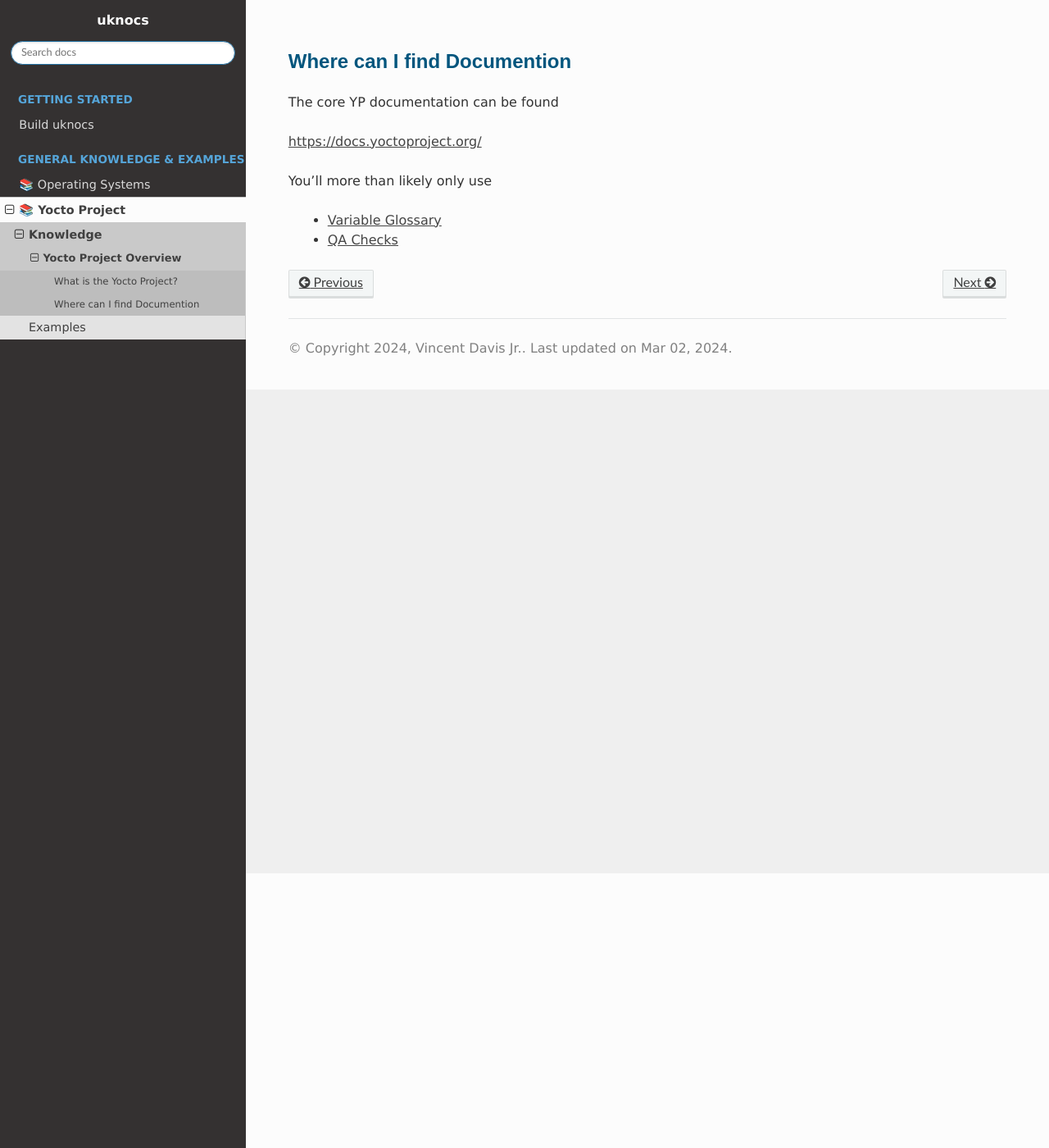
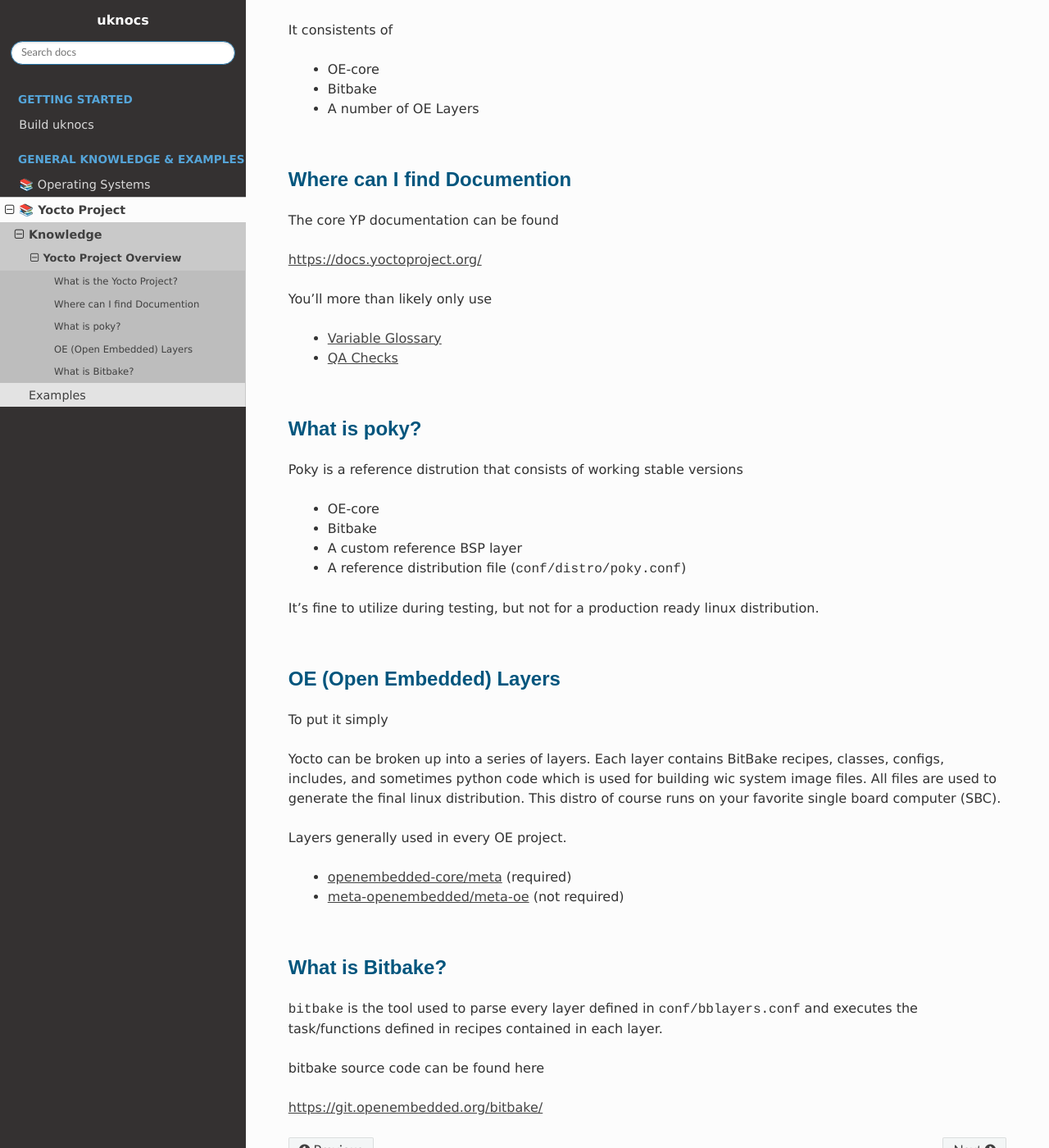
Before and after one commit to under-view/uknocs, a Sphinx documentation site: the page built from docs/yocto-project/knowledge/overview.rst, in a window 1280 px wide and 1400 px high, scrolled down 335 px. Shown: the whole window at 82% size. Built offline with Sphinx 7.4.7 and the Read the Docs theme 2.0.0, drawn with Linux system fonts in a browser that asks for light colours; formulas are drawn with MathJax 3.

Commit message:
yp-overview: add more common knowledge
* What is poky?
* What are OE layers?
* What is Bitbake?

Signed-off-by: Vincent Davis Jr <vince@underview.tech>

```diff
--- a/docs/yocto-project/knowledge/overview.rst
+++ b/docs/yocto-project/knowledge/overview.rst
@@ -9,6 +9,12 @@
 enables developers to quickly build a linux based operating system
 for any CPU architecture. Thus, it's popularity for single board
 computers (SBC).
+
+It consistents of
+
+	* OE-core
+	* Bitbake
+	* A number of OE Layers
 
 ============================
 Where can I find Documention
@@ -23,5 +29,50 @@
 	* `Variable Glossary`_
 	* `QA Checks`_
 
+=============
+What is poky?
+=============
+
+Poky is a reference distrution that consists of working stable versions
+
+	* OE-core
+	* Bitbake
+	* A custom reference BSP layer
+	* A reference distribution file (``conf/distro/poky.conf``)
+
+It's fine to utilize during testing, but not for a production
+ready linux distribution.
+
+=========================
+OE (Open Embedded) Layers
+=========================
+
+To put it simply
+
+Yocto can be broken up into a series of layers. Each layer contains
+BitBake recipes, classes, configs, includes, and sometimes python code
+which is used for building wic system image files. All files are used
+to generate the final linux distribution. This distro of course runs on
+your favorite single board computer (SBC).
+
+Layers generally used in every OE project.
+
+	* `openembedded-core/meta`_ (required)
+	* `meta-openembedded/meta-oe`_ (not required)
+
+================
+What is Bitbake?
+================
+
+``bitbake`` is the tool used to parse every layer defined in ``conf/bblayers.conf``
+and executes the task/functions defined in recipes contained in each layer.
+
+bitbake source code can be found here
+
+https://git.openembedded.org/bitbake/
+
+
 .. _Variable Glossary: https://docs.yoctoproject.org/ref-manual/variables.html
 .. _QA Checks: https://docs.yoctoproject.org/dev/ref-manual/qa-checks.html
+.. _openembedded-core/meta: https://git.openembedded.org/openembedded-core/tree/meta
+.. _meta-openembedded/meta-oe: https://git.openembedded.org/meta-openembedded/tree/meta-oe
```
